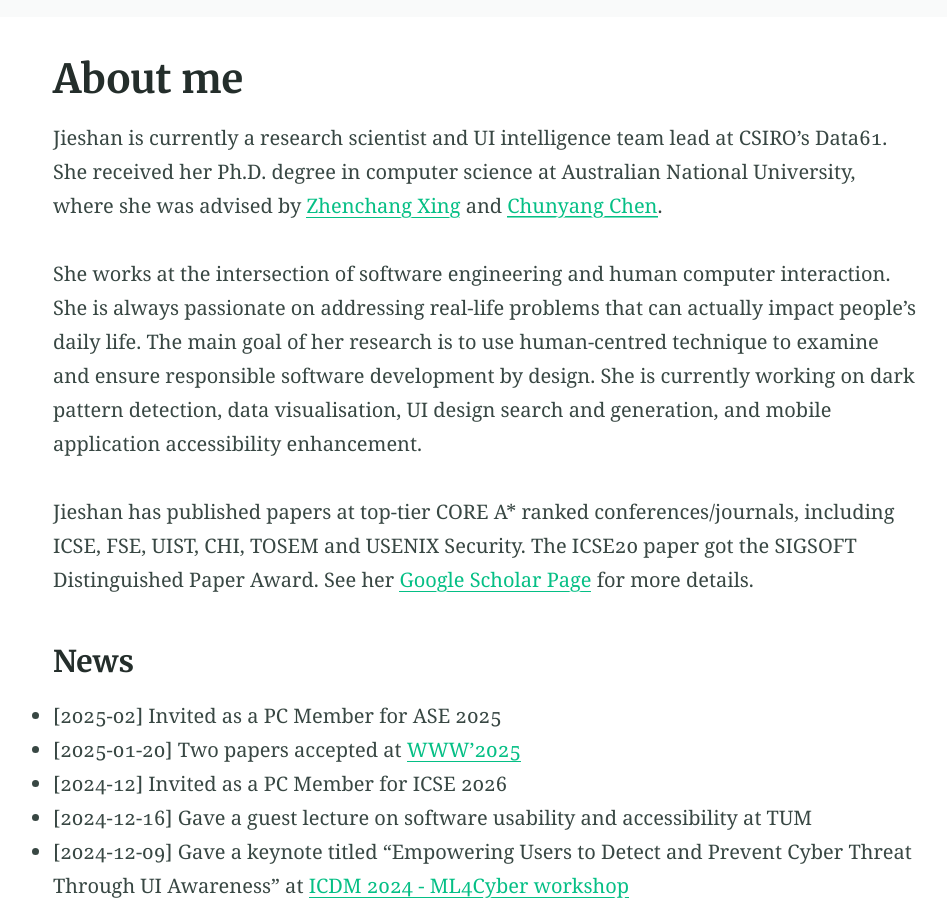
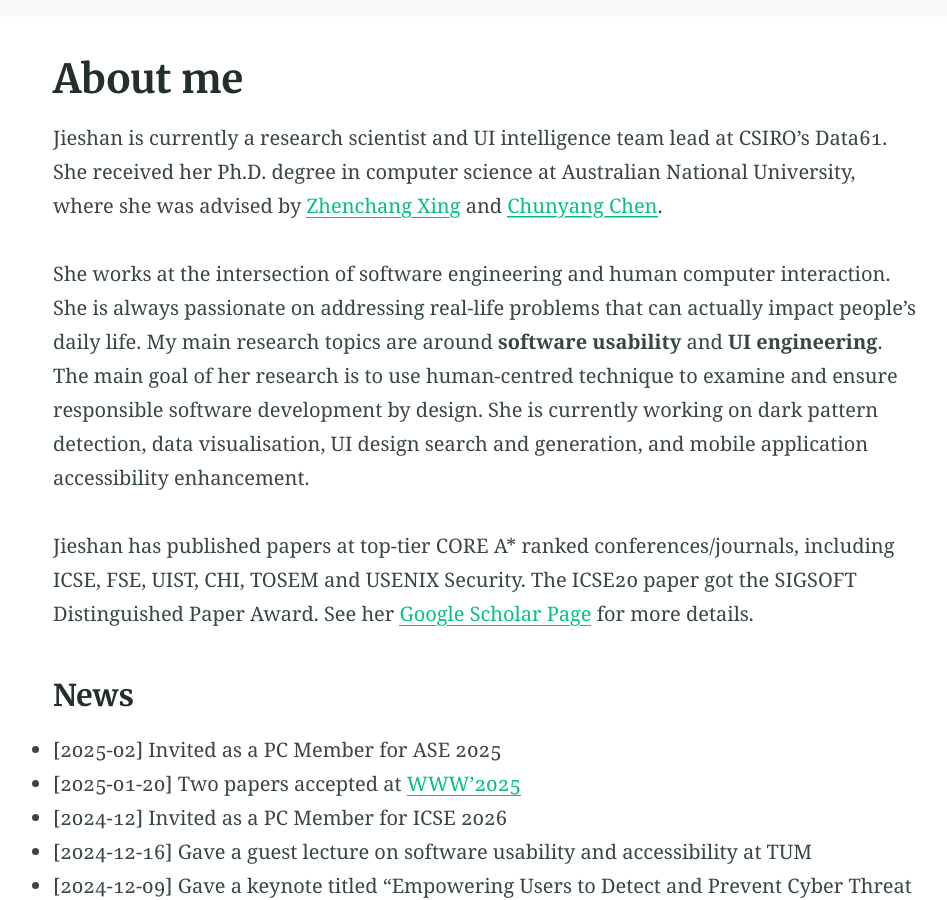
Before and after one commit to chenjshnn/chenjshnn.github.io, a Jekyll site: the page built from index.md, in a window 1280 px wide and 900 px high, scrolled down 462 px. Shown: the whole window, without its empty margins (155-1102 px from the left). Built offline with Jekyll 4.4.1, drawn with Linux system fonts in a browser that asks for light colours.

Commit message:
Update index.md

```diff
--- a/index.md
+++ b/index.md
@@ -15,7 +15,7 @@ excerpt: "I am currently a research scientist and UI intelligence team lead at C
 
 Jieshan is currently a research scientist and UI intelligence team lead at CSIRO's Data61. She received her Ph.D. degree in computer science at Australian National University, where she was advised by [Zhenchang Xing](https://cecs.anu.edu.au/people/zhenchang-xing) and [Chunyang Chen](https://chunyang-chen.github.io/).
 
-She works at the intersection of software engineering and human computer interaction. She is always passionate on addressing real-life problems that can actually impact people's daily life. The main goal of her research is to use human-centred technique to examine and ensure responsible software development by design. She is currently working on dark pattern detection, data visualisation, UI design search and generation, and mobile application accessibility enhancement.
+She works at the intersection of software engineering and human computer interaction. She is always passionate on addressing real-life problems that can actually impact people's daily life. My main research topics are around **software usability** and **UI engineering**. The main goal of her research is to use human-centred technique to examine and ensure responsible software development by design. She is currently working on dark pattern detection, data visualisation, UI design search and generation, and mobile application accessibility enhancement.
 
 Jieshan has published papers at top-tier CORE A* ranked conferences/journals, including ICSE, FSE, UIST, CHI, TOSEM and USENIX Security. The ICSE20 paper got the SIGSOFT Distinguished Paper Award. See her [Google Scholar Page](https://scholar.google.com/citations?user=slrzj8kAAAAJ) for more details.
 
```
